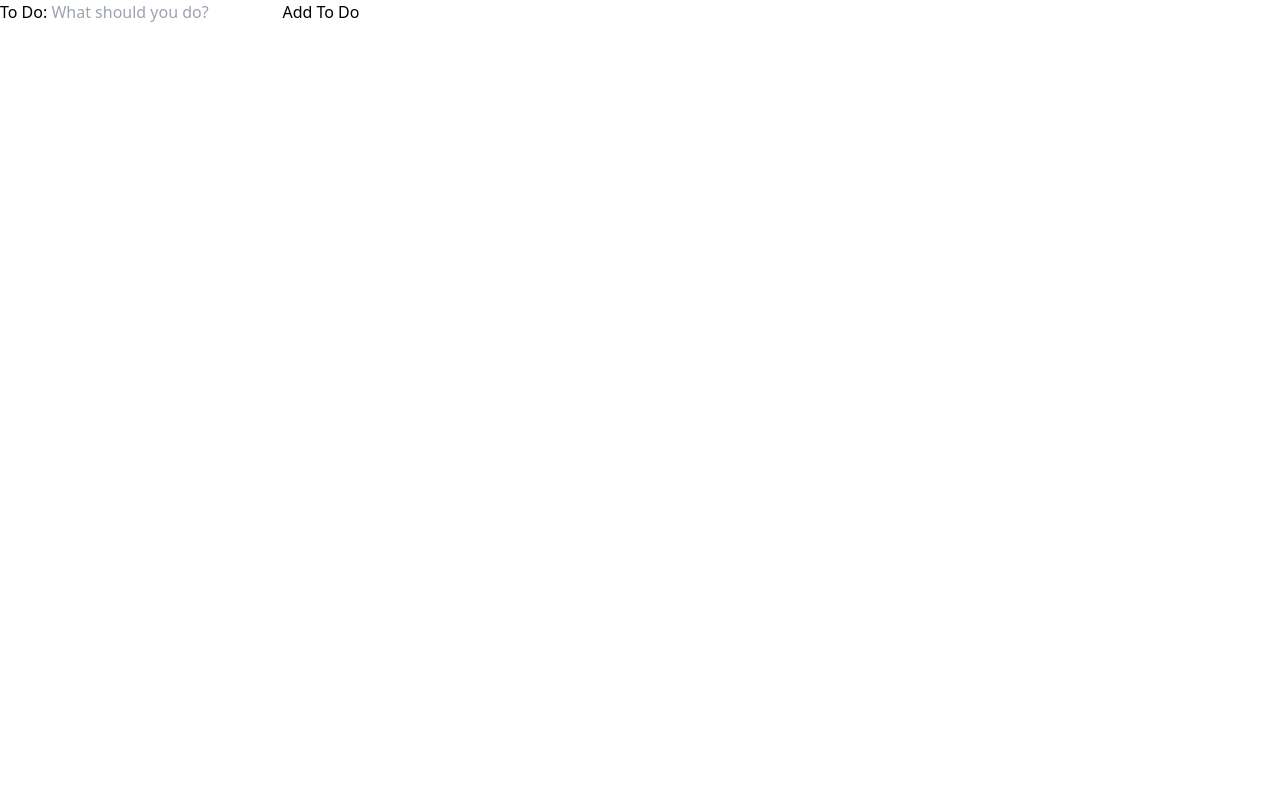
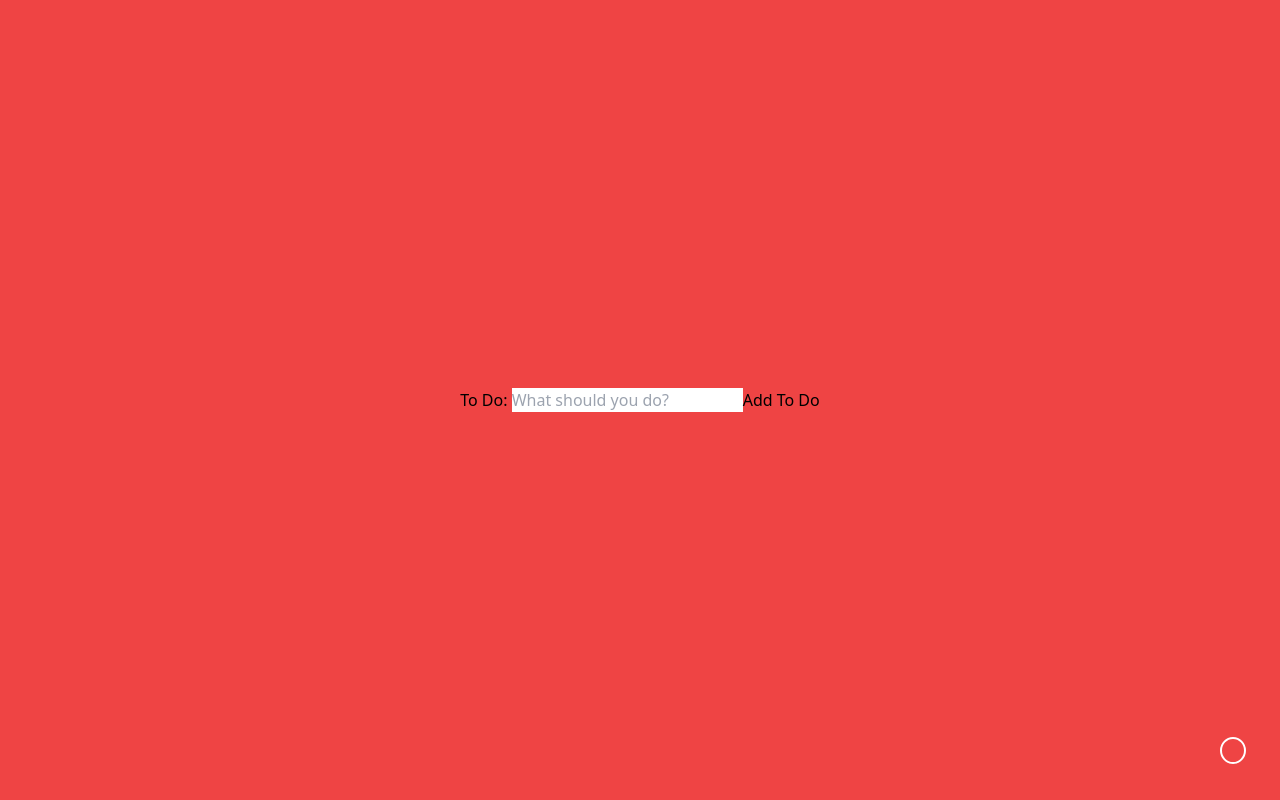
Before and after one commit to freirart/to-do-list, a React (Vite) app: page / in a window 1280 px wide. Built offline with nearby package versions, Linux system fonts and the light colour scheme.

Commit message:
adds color changing background component

```diff
--- a/src/ToDoApp.tsx
+++ b/src/ToDoApp.tsx
@@ -1,4 +1,5 @@
 import AddToDoInput from './components/AddToDoInput/AddToDoInput';
+import Background from './components/Background/Background';
 import { useRemoveToDo, useToDos } from './store/ToDoStore';
 
 export default function ToDoApp() {
@@ -6,6 +7,7 @@ export default function ToDoApp() {
   const removeToDo = useRemoveToDo();
 
   return (
+    <Background>
       <main>
         <AddToDoInput />
         <ul>
@@ -21,5 +23,6 @@ export default function ToDoApp() {
           ))}
         </ul>
       </main>
+    </Background>
   );
 }
--- /dev/null
+++ b/src/components/Background/Background.tsx
@@ -0,0 +1,27 @@
+import { useState } from 'react';
+import { ReactFC } from '../../utils/interfaces';
+import ColorSelector from '../ColorSelector/ColorSelector';
+
+const defaultColor = '#ef4444';
+
+const Background: ReactFC = ({ children }) => {
+  const [backgroundColor, setBackgroundColor] =
+    useState(defaultColor);
+
+  return (
+    <div
+      className="h-screen w-screen flex items-center justify-center"
+      style={{ backgroundColor }}
+    >
+      {children}
+      <div className="absolute bottom-8 right-8">
+        <ColorSelector
+          setNewColor={setBackgroundColor}
+          defaultColor={defaultColor}
+        />
+      </div>
+    </div>
+  );
+};
+
+export default Background;
```
Lines whose indentation alone changed are shown as unchanged.
